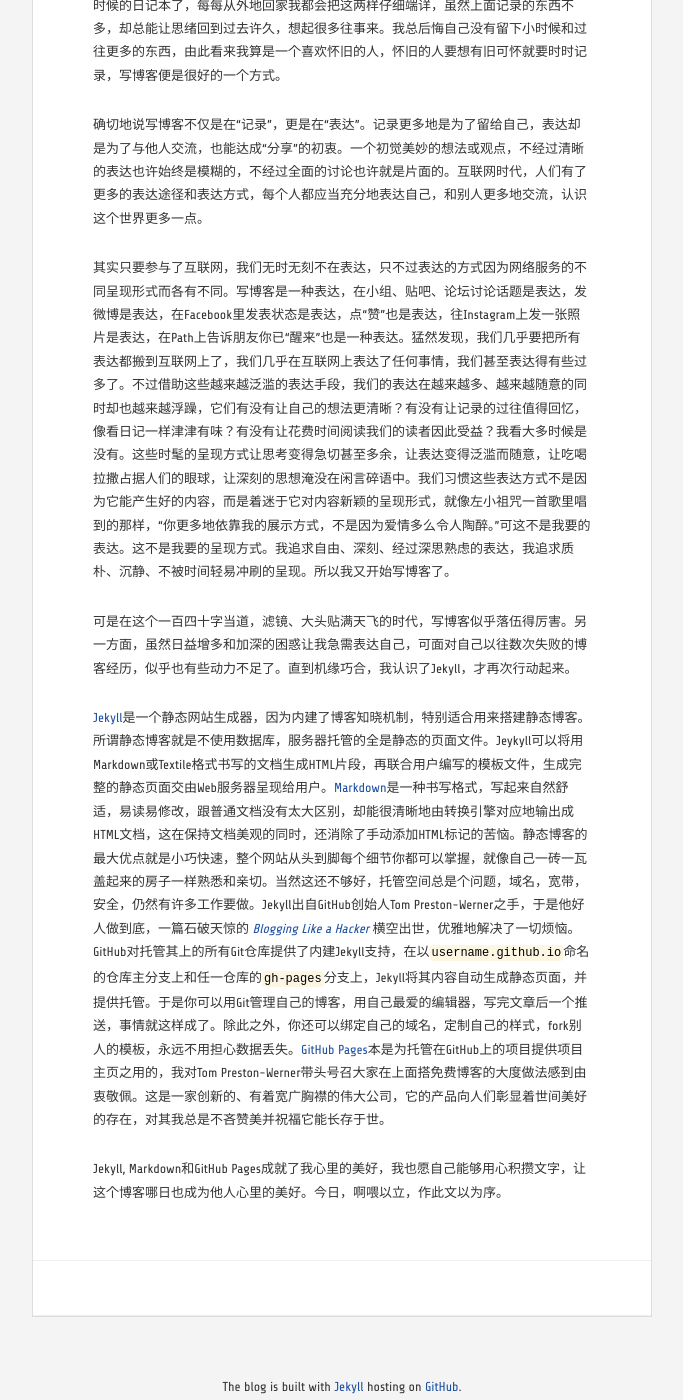
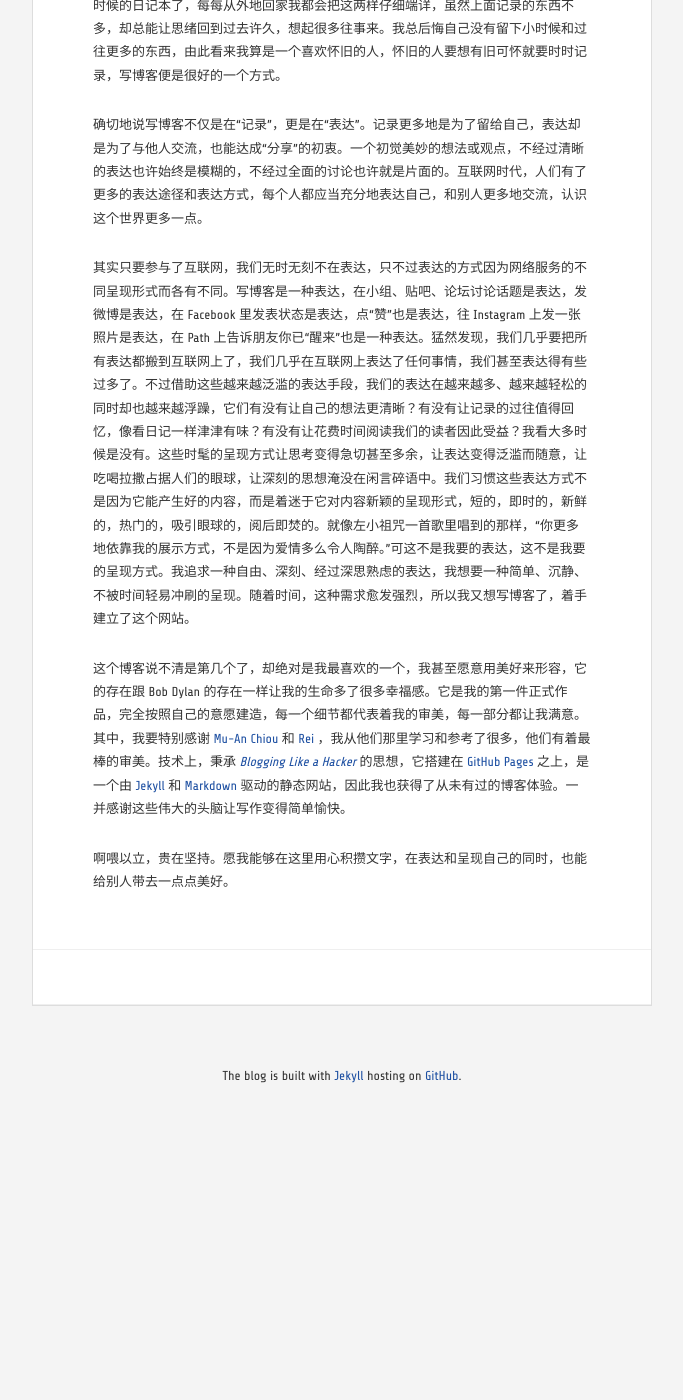
Before and after one commit to kidlj/awei, a Jekyll site: the page built from _posts/2013-11-04-iv-prelude.markdown, in a window 1280 px wide and 1400 px high, scrolled down 660 px. Shown: the whole window, without its empty margins (298-981 px from the left). Built offline with Jekyll 4.4.1, drawn with Linux system fonts in a browser that asks for light colours; Markdown is read by kramdown in place of the engine named in the settings; comment, search, counter and statistics services are not loaded; after the commit the page ends 1772 px from its top, so only the background shows below that; some of the changed text lies outside the part shown.

Commit message:
post update

```diff
--- a/_posts/2013-11-04-iv-prelude.markdown
+++ b/_posts/2013-11-04-iv-prelude.markdown
@@ -4,7 +4,7 @@ title: 序
 ---
 
 
-写博客从来都是一件看起来容易做起来很难的事情，我自己尝试过多次，可每次都没能坚持。一开始在网易博客，后来在QQ空间，校内网，豆瓣，还有自己搭的wordpress上都曾用心过，最后都只留下了只言片语，归于荒芜。热情最高的一次是在[不老歌][1]，我喜欢它的安静，又申请到了一个很喜爱的短域名，还跟一个朋友一起伴着写，却也只坚持了几个月。刚刚想起来便去浏览了原来自己的不老歌主页，域名已归他人使用，原来那位一起约着写的朋友的不老歌也是同样的结局。直到如今我看到[York][2]和[柏邦妮][3]不老歌里面满满的文章，特别是一篇文章后面长长的“历史上的今天”列表，仍然怀有往年的羡慕和敬意，一时间又是热情高涨。虽然怀念，但我着实已经不记得当初为什么离开不老歌了，似乎是因为找不到写博客的意义？不知道要表达什么，也不知道为什么要去表达。
+写博客从来都是一件看起来容易做起来很难的事情，我自己尝试过多次，可每次都没能坚持。一开始在网易博客，后来在 QQ 空间，校内网，豆瓣，还有自己搭的 wordpress 上都曾用心过，最后都只留下了只言片语，归于荒芜。热情最高的一次是在[不老歌][1]，我喜欢它的安静，又申请到了一个很喜爱的短域名，还跟一个朋友一起伴着写，却也只坚持了几个月。刚刚想起来便去浏览了原来自己的不老歌主页，域名已归他人使用，原来那位一起约着写的朋友的不老歌也是同样的结局。直到如今我看到 [York][2] 和[柏邦妮][3]不老歌里面满满的文章，特别是一篇文章后面长长的“历史上的今天”列表，仍然怀有往年的羡慕和敬意，一时间又是热情高涨。虽然怀念，但我着实已经不记得当初为什么离开不老歌了，似乎是因为找不到写博客的意义？不知道要表达什么，也不知道为什么要去表达。
 
 
 不过我清楚地记得当时博客的副标题——“记录与分享”。它代表着写博客的初衷，记录自己的生活，同时与人分享。看似简单的两个字“记录”，它的过程却是枯燥与坚持，意义也只会在年华逝去后方能凸显。同时，对于一个不事写作的人来说，常常思考该记录些什么，面对自己艰难稚嫩的文字与呈现出的平凡无奇生活时的焦虑与怀疑，也让坚持更困难了几分。随着年龄又增长了几岁，我开始意识到一切坚持都有意义，过往的记录不论是琐碎的、无聊的、矫情的，在几年后回头来看都十分亲切，弥足珍贵。自小我就是一个不懂收拾的人，从小学到高中全部的课本都被自己当年卖掉买零食了，现在家里唯一能找到的自己未成年时候的笔迹就只剩下贴在卧室墙上的一张初中课程表和一本高中时候的日记本了，每每从外地回家我都会把这两样仔细端详，虽然上面记录的东西不多，却总能让思绪回到过去许久，想起很多往事来。我总后悔自己没有留下小时候和过往更多的东西，由此看来我算是一个喜欢怀旧的人，怀旧的人要想有旧可怀就要时时记录，写博客便是很好的一个方式。
@@ -13,24 +13,22 @@ title: 序
 确切地说写博客不仅是在“记录”，更是在“表达”。记录更多地是为了留给自己，表达却是为了与他人交流，也能达成“分享”的初衷。一个初觉美妙的想法或观点，不经过清晰的表达也许始终是模糊的，不经过全面的讨论也许就是片面的。互联网时代，人们有了更多的表达途径和表达方式，每个人都应当充分地表达自己，和别人更多地交流，认识这个世界更多一点。
 
 
-其实只要参与了互联网，我们无时无刻不在表达，只不过表达的方式因为网络服务的不同呈现形式而各有不同。写博客是一种表达，在小组、贴吧、论坛讨论话题是表达，发微博是表达，在Facebook里发表状态是表达，点“赞”也是表达，往Instagram上发一张照片是表达，在Path上告诉朋友你已“醒来”也是一种表达。猛然发现，我们几乎要把所有表达都搬到互联网上了，我们几乎在互联网上表达了任何事情，我们甚至表达得有些过多了。不过借助这些越来越泛滥的表达手段，我们的表达在越来越多、越来越随意的同时却也越来越浮躁，它们有没有让自己的想法更清晰？有没有让记录的过往值得回忆，像看日记一样津津有味？有没有让花费时间阅读我们的读者因此受益？我看大多时候是没有。这些时髦的呈现方式让思考变得急切甚至多余，让表达变得泛滥而随意，让吃喝拉撒占据人们的眼球，让深刻的思想淹没在闲言碎语中。我们习惯这些表达方式不是因为它能产生好的内容，而是着迷于它对内容新颖的呈现形式，就像左小祖咒一首歌里唱到的那样，“你更多地依靠我的展示方式，不是因为爱情多么令人陶醉。”可这不是我要的表达。这不是我要的呈现方式。我追求自由、深刻、经过深思熟虑的表达，我追求质朴、沉静、不被时间轻易冲刷的呈现。所以我又开始写博客了。
+其实只要参与了互联网，我们无时无刻不在表达，只不过表达的方式因为网络服务的不同呈现形式而各有不同。写博客是一种表达，在小组、贴吧、论坛讨论话题是表达，发微博是表达，在 Facebook 里发表状态是表达，点“赞”也是表达，往 Instagram 上发一张照片是表达，在 Path 上告诉朋友你已“醒来”也是一种表达。猛然发现，我们几乎要把所有表达都搬到互联网上了，我们几乎在互联网上表达了任何事情，我们甚至表达得有些过多了。不过借助这些越来越泛滥的表达手段，我们的表达在越来越多、越来越轻松的同时却也越来越浮躁，它们有没有让自己的想法更清晰？有没有让记录的过往值得回忆，像看日记一样津津有味？有没有让花费时间阅读我们的读者因此受益？我看大多时候是没有。这些时髦的呈现方式让思考变得急切甚至多余，让表达变得泛滥而随意，让吃喝拉撒占据人们的眼球，让深刻的思想淹没在闲言碎语中。我们习惯这些表达方式不是因为它能产生好的内容，而是着迷于它对内容新颖的呈现形式，短的，即时的，新鲜的，热门的，吸引眼球的，阅后即焚的。就像左小祖咒一首歌里唱到的那样，“你更多地依靠我的展示方式，不是因为爱情多么令人陶醉。”可这不是我要的表达，这不是我要的呈现方式。我追求一种自由、深刻、经过深思熟虑的表达，我想要一种简单、沉静、不被时间轻易冲刷的呈现。随着时间，这种需求愈发强烈，所以我又想写博客了，着手建立了这个网站。
 
 
-可是在这个一百四十字当道，滤镜、大头贴满天飞的时代，写博客似乎落伍得厉害。另一方面，虽然日益增多和加深的困惑让我急需表达自己，可面对自己以往数次失败的博客经历，似乎也有些动力不足了。直到机缘巧合，我认识了Jekyll，才再次行动起来。
+这个博客说不清是第几个了，却绝对是我最喜欢的一个，我甚至愿意用美好来形容，它的存在跟 Bob Dylan 的存在一样让我的生命多了很多幸福感。它是我的第一件正式作品，完全按照自己的意愿建造，每一个细节都代表着我的审美，每一部分都让我满意。其中，我要特别感谢 [Mu-An Chiou][4] 和 [Rei][5] ，我从他们那里学习和参考了很多，他们有着最棒的审美。技术上，秉承 [_Blogging Like a Hacker_][6] 的思想，它搭建在 [GitHub Pages][7] 之上，是一个由 [Jekyll][8] 和 [Markdown][9] 驱动的静态网站，因此我也获得了从未有过的博客体验。一并感谢这些伟大的头脑让写作变得简单愉快。
 
 
-[Jekyll][4]是一个静态网站生成器，因为内建了博客知晓机制，特别适合用来搭建静态博客。所谓静态博客就是不使用数据库，服务器托管的全是静态的页面文件。Jeykyll可以将用Markdown或Textile格式书写的文档生成HTML片段，再联合用户编写的模板文件，生成完整的静态页面交由Web服务器呈现给用户。[Markdown][5]是一种书写格式，写起来自然舒适，易读易修改，跟普通文档没有太大区别，却能很清晰地由转换引擎对应地输出成HTML文档，这在保持文档美观的同时，还消除了手动添加HTML标记的苦恼。静态博客的最大优点就是小巧快速，整个网站从头到脚每个细节你都可以掌握，就像自己一砖一瓦盖起来的房子一样熟悉和亲切。当然这还不够好，托管空间总是个问题，域名，宽带，安全，仍然有许多工作要做。Jekyll出自GitHub创始人Tom Preston-Werner之手，于是他好人做到底，一篇石破天惊的 [_Blogging Like a Hacker_][6] 横空出世，优雅地解决了一切烦恼。GitHub对托管其上的所有Git仓库提供了内建Jekyll支持，在以`username.github.io`命名的仓库主分支上和任一仓库的`gh-pages`分支上，Jekyll将其内容自动生成静态页面，并提供托管。于是你可以用Git管理自己的博客，用自己最爱的编辑器，写完文章后一个推送，事情就这样成了。除此之外，你还可以绑定自己的域名，定制自己的样式，fork别人的模板，永远不用担心数据丢失。[GitHub Pages][7]本是为托管在GitHub上的项目提供项目主页之用的，我对Tom Preston-Werner带头号召大家在上面搭免费博客的大度做法感到由衷敬佩。这是一家创新的、有着宽广胸襟的伟大公司，它的产品向人们彰显着世间美好的存在，对其我总是不吝赞美并祝福它能长存于世。
-
-
-Jekyll, Markdown和GitHub Pages成就了我心里的美好，我也愿自己能够用心积攒文字，让这个博客哪日也成为他人心里的美好。今日，啊喂以立，作此文以为序。
-
+啊喂以立，贵在坚持。愿我能够在这里用心积攒文字，在表达和呈现自己的同时，也能给别人带去一点点美好。
 
 
 
 [1]: http://bulaoge.net
 [2]: http://bulaoge.net/?york
 [3]: http://bulaoge.net/?bonnie
-[4]: http://jekyllrb.com
-[5]: http://daringfireball.net/projects/markdown/
+[4]: http://muan.co
+[5]: http://chloerei.com
 [6]: http://tom.preston-werner.com/2008/11/17/blogging-like-a-hacker.html
 [7]: http://pages.github.com/
+[8]: http://jekyllrb.com
+[9]: http://daringfireball.net/projects/markdown/
```
